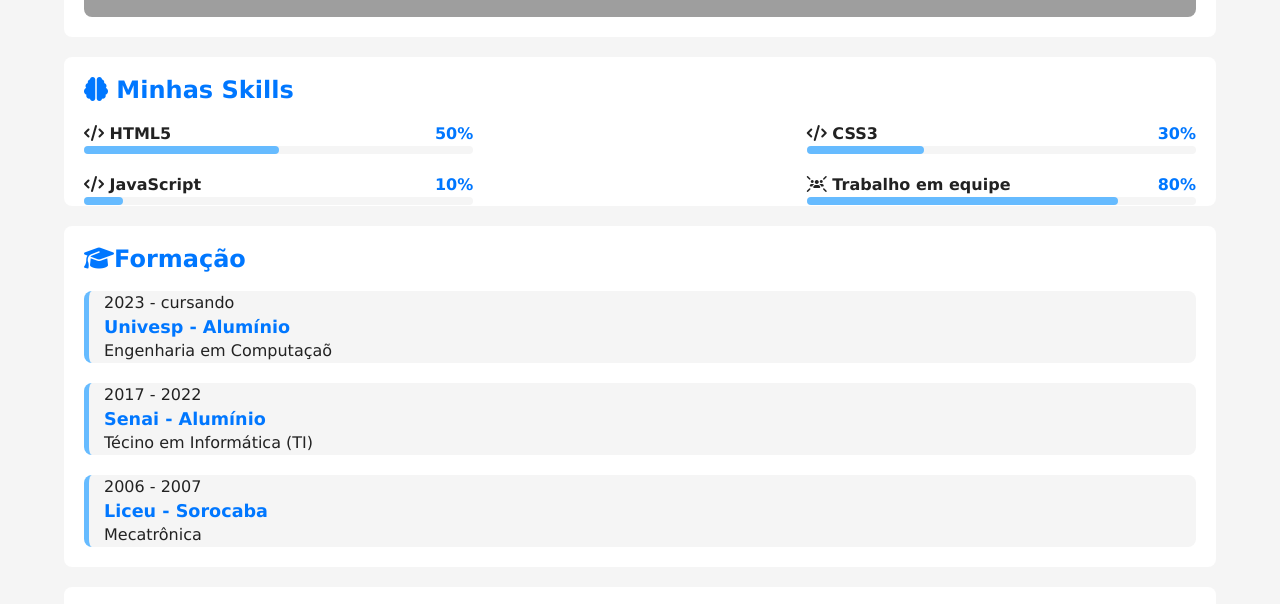
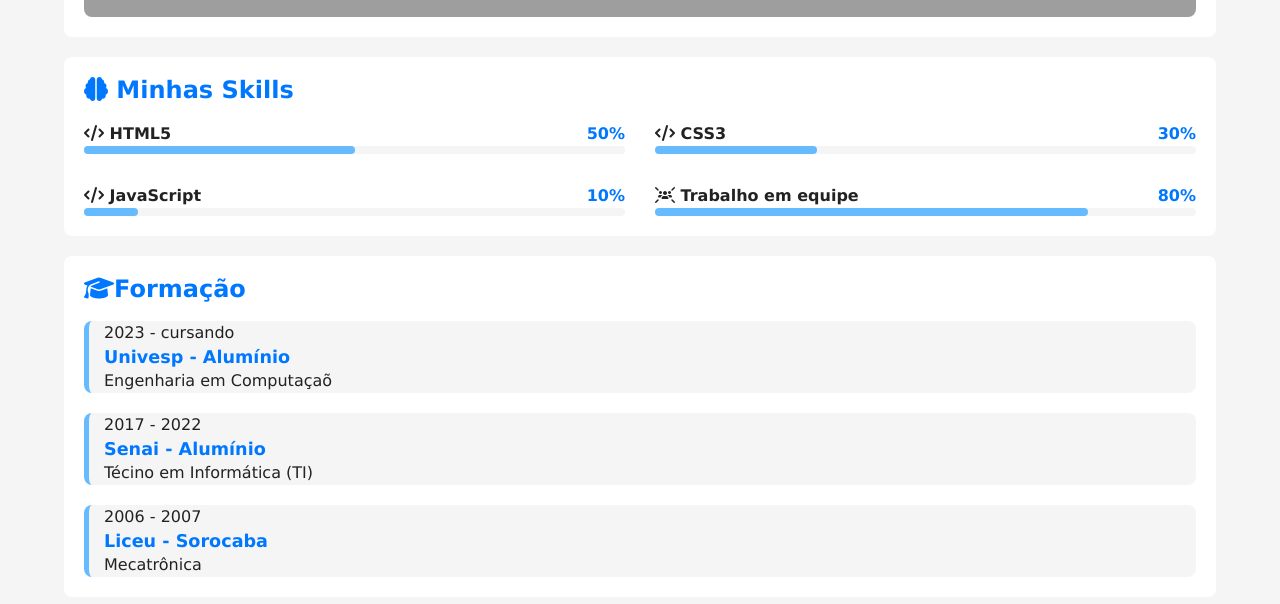
Before and after one commit to Tgo-Tiago/projeto-portifolio, a plain HTML site: page index.html in a window 1280 px wide. Shown: the part 1140-1744 px from the top of the page. Drawn offline with Linux system fonts and the light colour scheme; grey boxes are pictures that could not be loaded.

Commit message:
corrigido problema com barra de progresso

```diff
--- a/estilos/style.css
+++ b/estilos/style.css
@@ -149,7 +149,7 @@ article h2 {
 #skill-container {
   display: grid;
   grid-template-columns: 1fr;
-  gap: 30%;
+  gap: 30px;
 }
 
 #skill-container .info {
```
